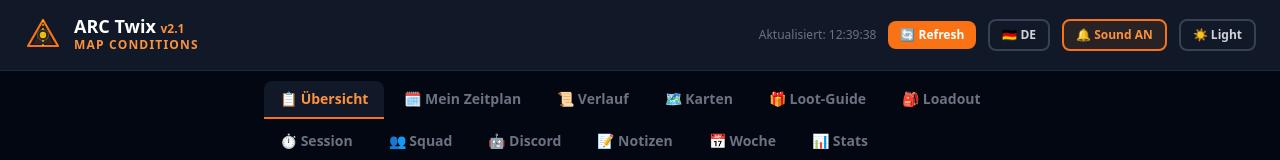
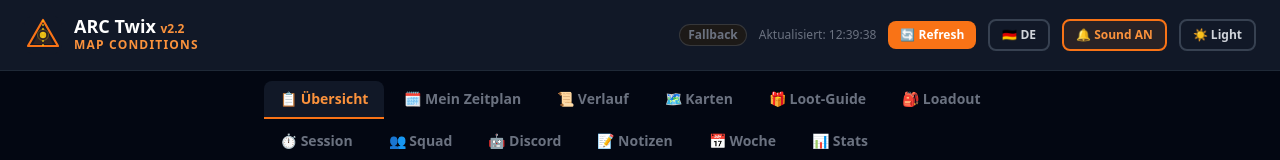
Before and after one commit to TheLomma/arc, a React (Vite) app: page / in a window 1280 px wide. Shown: the top 160 px of the page. Built offline with nearby package versions, Linux system fonts and the light colour scheme.

Commit message:
Update App.jsx
version 2.2

```diff
--- a/src/App.jsx
+++ b/src/App.jsx
@@ -1,4 +1,4 @@
-import { useState, useEffect, useCallback, useRef } from "react";
+import React, { useState, useEffect, useCallback, useRef, useContext, createContext } from "react";
 
 const CONDITION_META = {
   "Close Scrutiny":       { icon: "🔍", color: "#f97316", desc: "Erhöhte Feindaktivität" },
@@ -52,7 +52,7 @@ const HISTORY_DATA = [
   { condition: "Close Scrutiny",        map: "Spaceport",         timeRange: "12:00 – 13:00", date: "Gestern" },
 ];
 
-// --- Scraped live data from arcraiders.com/de/map-conditions (refreshed on load) ---
+// --- Fallback-Daten (statisch, werden durch useLiveData ersetzt wenn API verfuegbar) ---
 const SCRAPED_DATA = {
   fetchedAt: new Date().toISOString(),
   active: [
@@ -76,7 +76,70 @@ const SCRAPED_DATA = {
   ],
 };
 
-function getMeta(condition) {
+// ── Live-Daten Context ───────────────────────────────────────────────────────────
+  // Alle Child-Komponenten greifen per Context auf liveData zu.
+  // Kein Prop-Drilling noetig.
+  const LiveDataContext = createContext(SCRAPED_DATA);
+  function useLiveDataCtx() { return useContext(LiveDataContext); }
+
+  // ── Live-Daten Hook ───────────────────────────────────────────────────────────
+  // Trage hier deine API-URL ein sobald ein CORS-Proxy oder eigene API verfuegbar ist.
+  // Erwartet JSON: { active: [...], upcoming: [...] } - gleiche Struktur wie SCRAPED_DATA.
+  const LIVE_API_URL = null; // z.B. "https://mein-proxy.example.com/arc-conditions"
+
+  function useLiveData(addToast) {
+    const [liveData, setLiveData] = useState(SCRAPED_DATA);
+    const [fetchStatus, setFetchStatus] = useState(LIVE_API_URL ? "loading" : "fallback");
+    const [lastFetch, setLastFetch] = useState(null);
+
+    const doFetch = useCallback(async () => {
+      if (!LIVE_API_URL) { setFetchStatus("fallback"); return; }
+      setFetchStatus("loading");
+      try {
+        const res = await fetch(LIVE_API_URL, { cache: "no-store" });
+        if (!res.ok) throw new Error("HTTP " + res.status);
+        const json = await res.json();
+        setLiveData({ ...json, fetchedAt: new Date().toISOString() });
+        setFetchStatus("live");
+        setLastFetch(new Date());
+        if (addToast) addToast("Live-Daten geladen", "success", 2500);
+      } catch (err) {
+        setFetchStatus("error");
+        setLiveData(SCRAPED_DATA);
+        if (addToast) addToast("Fetch fehlgeschlagen - Fallback aktiv", "warning", 4000);
+      }
+    }, [addToast]);
+
+    useEffect(() => {
+      doFetch();
+      const t = setInterval(doFetch, 60000);
+      return () => clearInterval(t);
+    }, [doFetch]);
+
+    return { liveData, fetchStatus, lastFetch, refetch: doFetch };
+  }
+
+  function LiveStatusBadge({ fetchStatus, lastFetch }) {
+    const cfgMap = {
+      live:     { bg: "#14532d", color: "#22c55e", pulse: true,  label: "LIVE" },
+      loading:  { bg: "#1c1917", color: "#f59e0b", pulse: false, label: "Laedt" },
+      fallback: { bg: "#1c1917", color: "#6b7280", pulse: false, label: "Fallback" },
+      error:    { bg: "#450a0a", color: "#ef4444", pulse: false, label: "Fehler" },
+    };
+    const cfg = cfgMap[fetchStatus] || cfgMap.fallback;
+    return (
+      <span
+        title={lastFetch ? "Zuletzt: " + lastFetch.toLocaleTimeString("de-DE") : "Kein Live-Fetch (Fallback)"}
+        style={{ backgroundColor: cfg.bg, color: cfg.color, border: "1px solid " + cfg.color + "55" }}
+        className="flex items-center gap-1 text-xs font-bold px-2 py-0.5 rounded-full cursor-default select-none shrink-0"
+      >
+        {cfg.pulse && <span className="w-1.5 h-1.5 rounded-full bg-green-400 animate-pulse inline-block" />}
+        {cfg.label}
+      </span>
+    );
+  }
+
+  function getMeta(condition) {
   return CONDITION_META[condition] || { icon: "🗺️", color: "#6b7280", desc: "" };
 }
 
@@ -486,6 +549,7 @@ const MAP_INFO = {
 function MapCard({ mapName, favs, toggleFav, onToast }) {
   const color = MAP_COLORS[mapName] || "#6b7280";
   const info = MAP_INFO[mapName] || { icon: "🗺️", desc: "" };
+  const SCRAPED_DATA = useLiveDataCtx();
 
   const activeHere = SCRAPED_DATA.active.filter(a => a.map === mapName);
   const upcomingHere = SCRAPED_DATA.upcoming.filter(u => u.map === mapName).slice(0, 3);
@@ -591,6 +655,7 @@ function MapsView({ favs, toggleFav, onToast }) {
 
 // ── Wochenansicht / Kalender-View ────────────────────────────────────────────────────
 function WeekView({ favs, toggleFav, onToast }) {
+  const SCRAPED_DATA = useLiveDataCtx();
   // Generate 7 days starting today
   const days = Array.from({ length: 7 }, (_, i) => {
     const d = new Date();
@@ -648,7 +713,8 @@ function WeekView({ favs, toggleFav, onToast }) {
     ? slots.filter(s => s.entries.some(e => favs.includes(e.condition)))
     : slots.filter(s => s.entries.length > 0);
 
-  const sourceLabel = (source) => {
+  // sourceLabel war toter Code (nirgends aufgerufen) — entfernt
+    const _sourceLabel = (source) => {
     if (source === "live")      return <span className="text-green-400 text-xs font-bold flex items-center gap-1"><span className="w-1.5 h-1.5 rounded-full bg-green-400 animate-pulse inline-block"></span>LIVE</span>;
     if (source === "upcoming")  return <span className="text-orange-400 text-xs">⏳ Bald</span>;
     if (source === "history")   return <span className="text-gray-500 text-xs">✓ Gelaufen</span>;
@@ -695,30 +761,28 @@ function WeekView({ favs, toggleFav, onToast }) {
 
       {/* Hourly Slots */}
       <div className="flex flex-col gap-1.5">
-        {displayed.map((slot, i) => {
-
-
+        {displayed.flatMap((slot, i) =>
+        slot.entries.map((entry, j) => {
+          const meta = getMeta(entry.condition);
+          const mapColor = MAP_COLORS[entry.map] || "#6b7280";
           const isNow = selectedDay === 0 && slot.hour === nowHour;
           const isPast = selectedDay === 0 && slot.hour < nowHour;
           return (
-            <div key={i}
+            <div key={`${i}-${j}`}
               style={{ borderColor: isNow ? meta.color : "transparent", opacity: isPast ? 0.45 : 1 }}
               className={`flex items-center gap-3 px-4 py-2.5 rounded-xl border-2 ${
                 isNow ? "bg-gray-800" : "bg-gray-900"
               }`}>
-              {/* Time */}
               <div className="w-14 shrink-0 text-right">
                 <span className={`text-xs font-mono ${ isNow ? "text-orange-400 font-bold" : isPast ? "text-gray-600" : "text-gray-400" }`}>
                   {String(slot.hour).padStart(2,"0")}:00
                 </span>
               </div>
-              {/* Condition */}
               <span className="text-lg">{meta.icon}</span>
               <div className="flex-1 min-w-0">
-                <p style={{ color: meta.color }} className="text-sm font-semibold truncate">{slot.condition}</p>
-                <span style={{ color: mapColor }} className="text-xs">{slot.map}</span>
+                <p style={{ color: meta.color }} className="text-sm font-semibold truncate">{entry.condition}</p>
+                <span style={{ color: mapColor }} className="text-xs">{entry.map}</span>
               </div>
-              {/* Badges */}
               <div className="flex items-center gap-2 shrink-0">
                 {isNow && (
                   <span className="flex items-center gap-1 text-green-400 text-xs font-semibold bg-green-400/10 px-2 py-0.5 rounded-full">
@@ -726,11 +790,12 @@ function WeekView({ favs, toggleFav, onToast }) {
                     LIVE
                   </span>
                 )}
-                <StarButton condition={slot.condition} favs={favs} toggle={toggleFav} onToast={onToast} />
+                <StarButton condition={entry.condition} favs={favs} toggle={toggleFav} onToast={onToast} />
               </div>
             </div>
           );
-        })}
+        })
+      )}
         {displayed.length === 0 && (
           <div className="text-center py-10 text-gray-600">
             <p className="text-3xl mb-2">⭐</p>
@@ -992,7 +1057,7 @@ function LoadoutView() {
   const [mapFilter, setMapFilter] = useState("all");
   const [filter, setFilter] = useState("all");
 
-  const applysuggestion = (cond) => {
+  const applySuggestion = (cond) => {
     const s = LOADOUT_SUGGESTIONS[cond] || LOADOUT_SUGGESTIONS["default"];
     setSlots(s);
     setSelectedCond(cond);
@@ -1101,12 +1166,13 @@ function LoadoutView() {
 }
 
 // ── Session-Planer ──────────────────────────────────────────────────────────
-function SessionPlannerView({ favs, toggleFav, onToast }) {
+function SessionPlannerView({  favs, toggleFav, onToast }) {
   const [hours, setHours] = useState(2);
   const [startNow, setStartNow] = useState(true);
   const [customStart, setCustomStart] = useState("");
 
-  // Build a flat timeline: active + upcoming, each with absolute start offset in minutes
+  const SCRAPED_DATA = useLiveDataCtx();
+    // Build a flat timeline: active + upcoming, each with absolute start offset in minutes
   const timeline = [
     ...SCRAPED_DATA.active.map(a => ({ ...a, startMin: 0, endMin: 60 })),
     ...SCRAPED_DATA.upcoming.map(u => ({
@@ -1258,6 +1324,7 @@ function SessionPlannerView({ favs, toggleFav, onToast }) {
 
 // ── Squad-Koordination ───────────────────────────────────────────────────────
 function SquadView() {
+    const SCRAPED_DATA = useLiveDataCtx();
   const [selectedCond, setSelectedCond] = useState("");
   const [selectedMap, setSelectedMap]   = useState("");
   const [selectedTime, setSelectedTime] = useState("");
@@ -1458,7 +1525,7 @@ function DiscordView() {
           { name: "📍 Karte",   value: item?.map || "Spaceport",          inline: true },
           { name: "🕒 Uhrzeit", value: item?.timeRange || "11:00 – 12:00", inline: true },
         ],
-        footer: { text: "ARC Twix v1.8 · arcraiders.com" },
+        footer: { text: "ARC Twix v2.2 · arcraiders.com" },
         timestamp: new Date().toISOString(),
       }],
     };
@@ -2020,7 +2087,8 @@ function HistoryView({ favs, toggleFav, onToast }) {
 
 // ── Persönlicher Zeitplan ───────────────────────────────────────────────────
 function NextChanceView({ favs, toggleFav, onToast }) {
-  // For each condition, find the next upcoming slot
+  const SCRAPED_DATA = useLiveDataCtx(); // live data context
+    // For each condition, find the next upcoming slot
   const allConditions = Object.keys(CONDITION_META);
 
   const schedule = allConditions.map(condition => {
@@ -2188,6 +2256,7 @@ export default function App() {
   const [dark, toggleTheme] = useTheme();
   const [favs, toggleFav] = useFavorites();
   const [notifSettings, updateNotif] = useNotifSettings();
+    const { liveData, fetchStatus, lastFetch, refetch } = useLiveData(addToast);
   const notifiedRef = useRef(new Set());
   const [lastRefresh, setLastRefresh] = useState(new Date());
     const [soundEnabled, setSoundEnabled] = useState(() => {
@@ -2212,7 +2281,7 @@ export default function App() {
   useEffect(() => {
     requestNotifPermission();
     const check = setInterval(() => {
-      const allUpcoming = SCRAPED_DATA.upcoming;
+      const allUpcoming = liveData.upcoming;
       allUpcoming.forEach(item => {
         if (!favs.includes(item.condition)) return;
         const key = `${item.condition}|${item.date}|${item.timeRange}`;
@@ -2242,12 +2311,12 @@ export default function App() {
   const maps = ["all", ...Object.keys(MAP_COLORS)];
   const conditions = ["all", ...Object.keys(CONDITION_META)];
 
-  const filteredActive = SCRAPED_DATA.active.filter(i =>
+  const filteredActive = liveData.active.filter(i =>
     (mapFilter === "all" || i.map === mapFilter) &&
     (filter === "all" || i.condition === filter)
   );
 
-  const filteredUpcoming = SCRAPED_DATA.upcoming.filter(i =>
+  const filteredUpcoming = liveData.upcoming.filter(i =>
     (mapFilter === "all" || i.map === mapFilter) &&
     (filter === "all" || i.condition === filter)
   );
@@ -2261,7 +2330,8 @@ export default function App() {
 
   return (
     <div className={`min-h-screen ${bg} ${text} font-sans transition-colors duration-300`}>
-      <ToastContainer toasts={toasts} remove={removeToast} />
+      <LiveDataContext.Provider value={liveData}>
+        <ToastContainer toasts={toasts} remove={removeToast} />
       {/* Header */}
       <div className="bg-gray-900 border-b border-gray-800 px-6 py-4 flex items-center justify-between sticky top-0 z-10">
         <div className="flex items-center gap-3">
@@ -2276,7 +2346,7 @@ export default function App() {
           </svg>
           <div>
             <div className="flex items-baseline gap-2">
-              <h1 className="font-bold text-lg text-white leading-none">ARC Twix <span className="text-orange-400 text-xs font-semibold">v2.1</span></h1>
+              <h1 className="font-bold text-lg text-white leading-none">ARC Twix <span className="text-orange-400 text-xs font-semibold">v2.2</span></h1>
 
               </div>
               <p className="text-orange-400 text-xs font-semibold tracking-widest uppercase">{t.tagline}</p>
@@ -2288,7 +2358,8 @@ export default function App() {
               ⭐ {favs.length} {favs.length > 1 ? t.favoritesPlural : t.favorites}
             </span>
           )}
-          <span className="text-gray-500 text-xs">Aktualisiert: {lastRefresh.toLocaleTimeString("de-DE")}</span>
+          <LiveStatusBadge fetchStatus={fetchStatus} lastFetch={lastFetch} />
+            <span className="text-gray-500 text-xs">Aktualisiert: {lastRefresh.toLocaleTimeString("de-DE")}</span>
           <button
             onClick={refresh}
             className="bg-orange-500 hover:bg-orange-400 text-white text-xs font-semibold px-3 py-1.5 rounded-lg transition-colors"
@@ -2421,8 +2492,9 @@ export default function App() {
           {activeTab === "stats" && <StatsView />}
 
         {/* Footer */}
-        <p className="text-center text-gray-600 text-xs">Daten von arcraiders.com/de/map-conditions · Rheinische Post Mediengruppe Tracker</p>
-      </div>
+        <p className="text-center text-gray-600 text-xs">Daten von arcraiders.com/de/map-conditions · ARC Twix v2.2 · {fetchStatus === "live" ? "Live-Daten" : "Fallback-Daten"}</p>
+      </div>
+    </LiveDataContext.Provider>
     </div>
   );
 }
```
